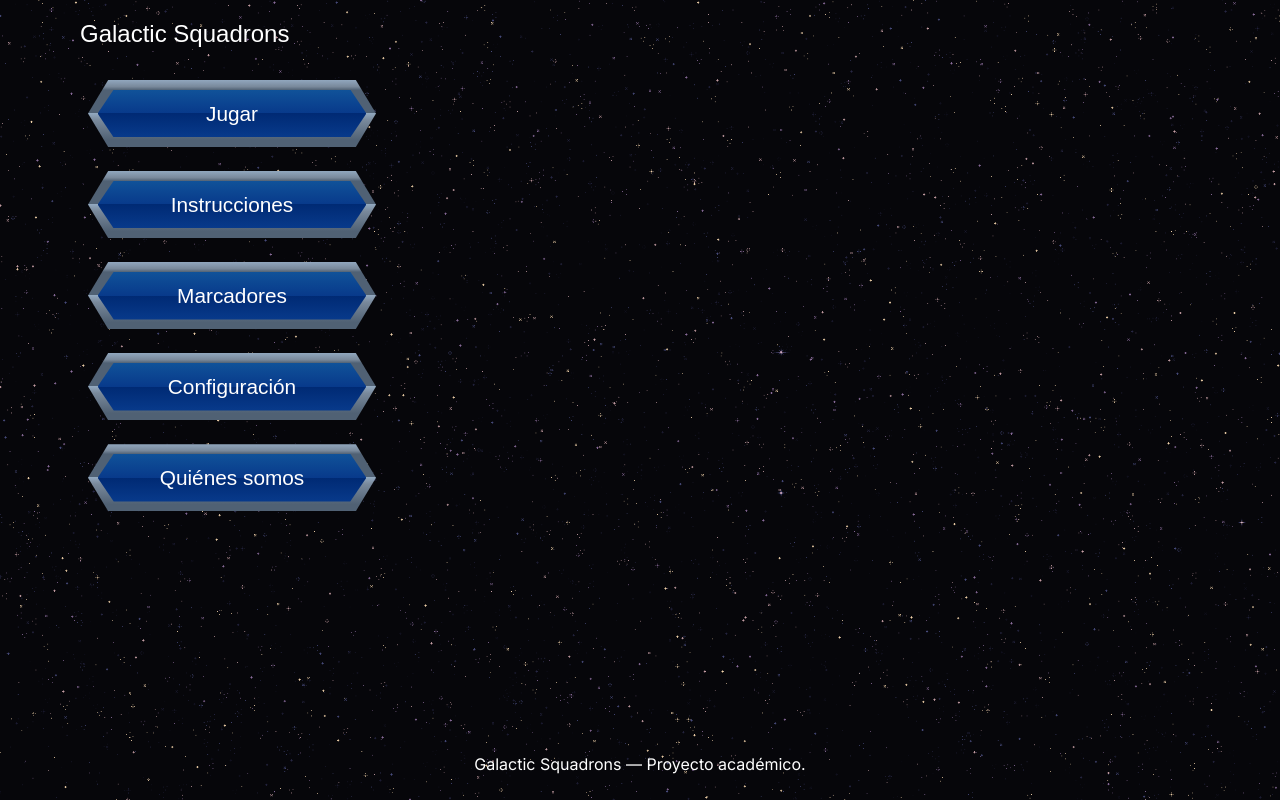
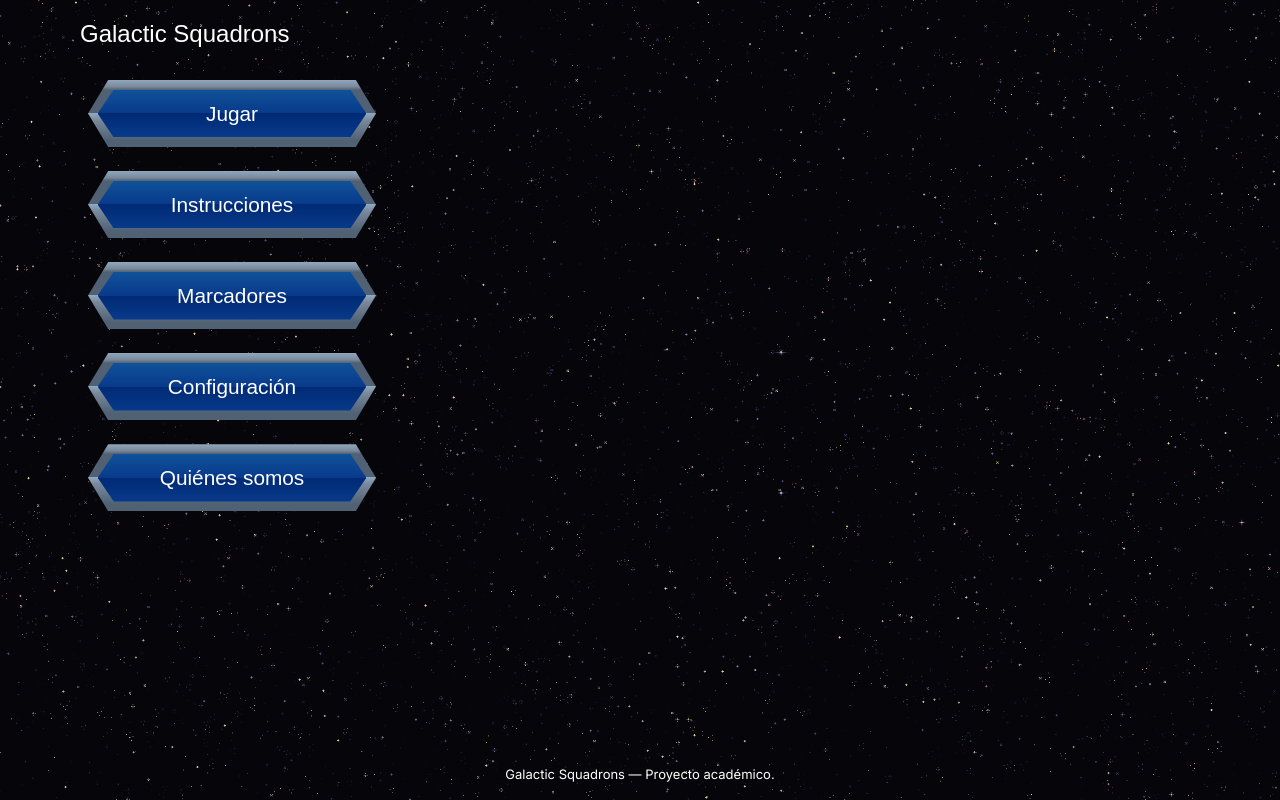
Before and after one commit to GeinerMB/proyecto-C00870-C15464-C25063-C27534, a React (Vite) app: page /#/ in a window 1280 px wide. Built offline with nearby package versions, Linux system fonts and the light colour scheme; a web font is replaced by a local one.

Commit message:
Style footer update

```diff
--- a/src/styles/common.css
+++ b/src/styles/common.css
@@ -56,6 +56,12 @@ body {
 
 footer {
   margin-block-start: var(--space-1);
+}
+
+footer p {
+  margin: 0.5rem 0;
+  font-size: 13px;
+  text-align: center;
 }
 
 /* Pie general definido en App.jsx. */
```
